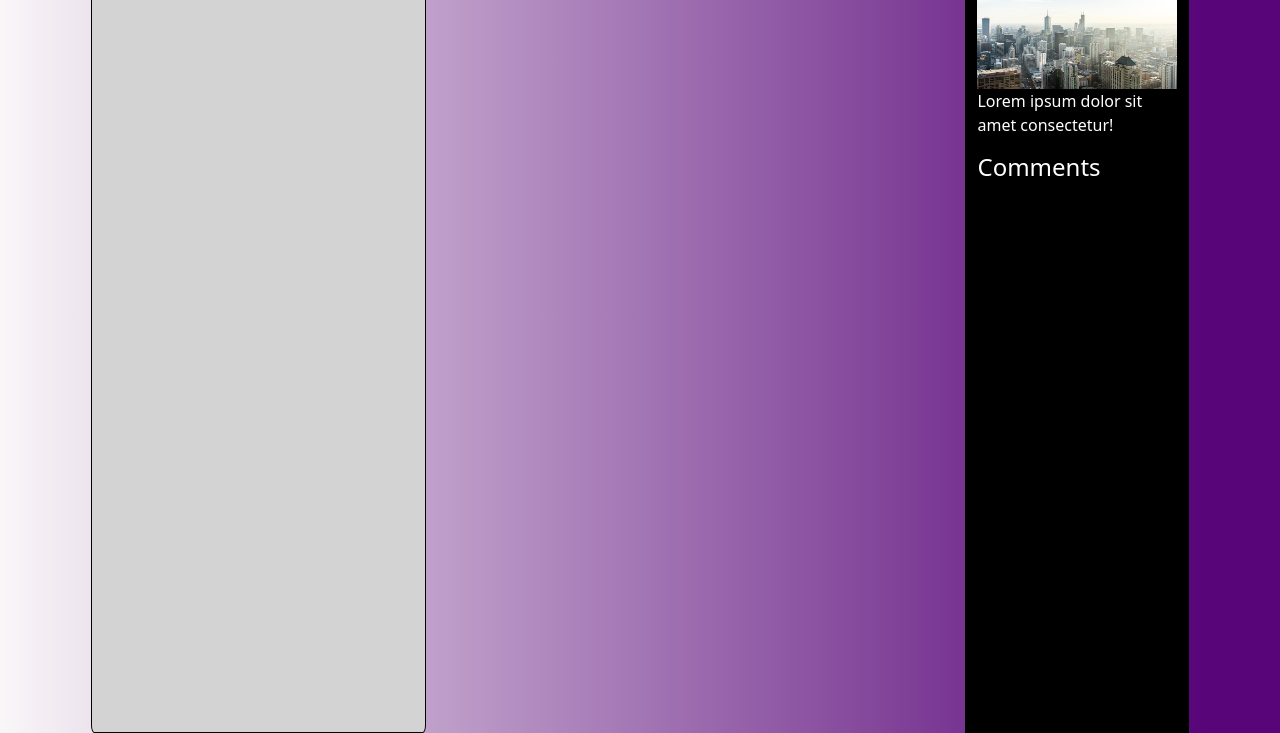
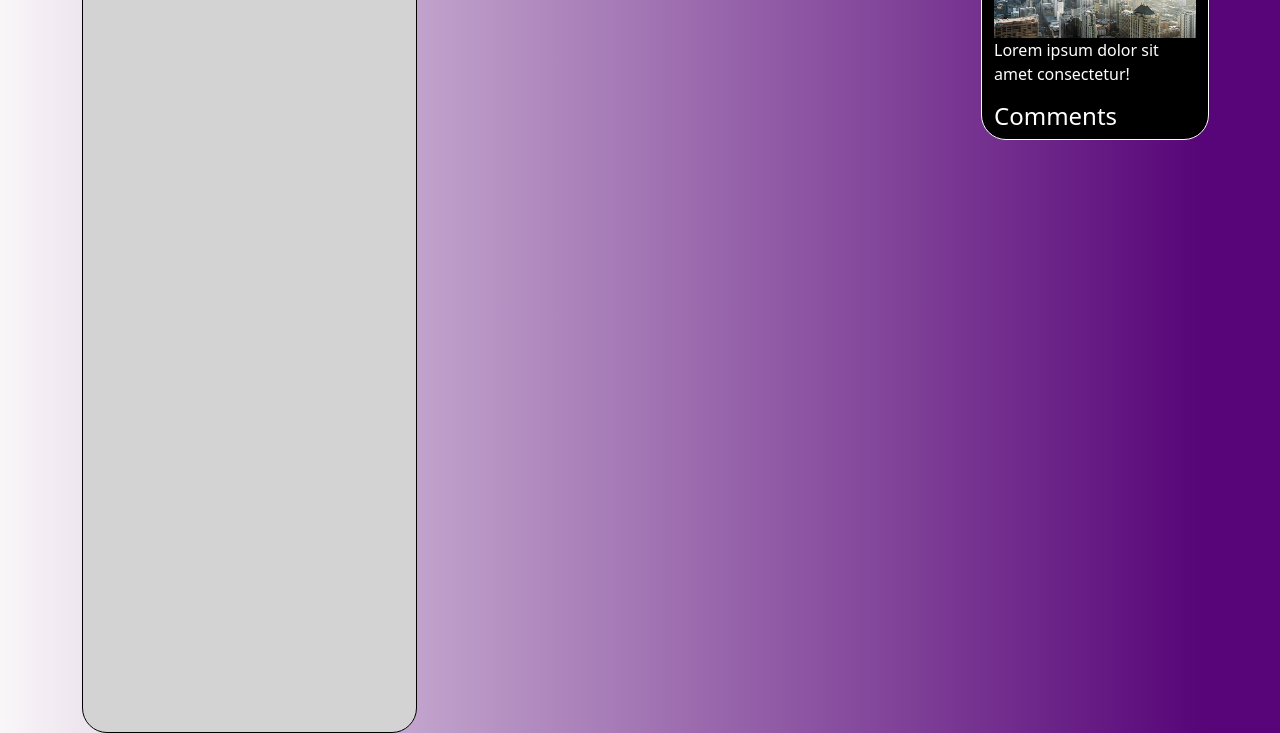
Before and after one commit to LicheriClaudio/ProjectGruppoBWK2, a website: page client/MyPage.html in a window 1280 px wide. Shown: the part 195-928 px from the top of the page. Drawn offline with Linux system fonts and the light colour scheme; no server answers.

Commit message:
Update craig

```diff
--- a/client/MyPage.html
+++ b/client/MyPage.html
@@ -88,12 +88,12 @@
         </div>
 
         <div id="myPagePosts" class="container">
-          <h1>Feed</h1>
+          <h1>Whats happenig?</h1>
 
         </div>
 
         <div id="myPageComments" class="container">
-          <h1>My Posts</h1>
+          <h1>Recent Posts</h1>
           <img src="/img/chicago.jpg">
           <p>Lorem ipsum dolor sit amet consectetur!</p>
 
--- a/client/sass/style.scss
+++ b/client/sass/style.scss
@@ -66,14 +66,18 @@ a {
   height:800px;
   background-color: lightgrey;
   border: 1px solid black;
-  border-radius: 1%;
+  border-radius: 25px;
 }
 
 #myPageComments {
-
+  position: absolute;
+  top: -100px;
+  right:1px;
   width: 20%;
   background-color: black;
   color: white;
+  border: 1px solid white;
+  border-radius: 25px;
 
   div{
     padding: 10%;
@@ -81,6 +85,7 @@ a {
     border: 1px solid black;
     background-color: lightgray;
     color: rgb(34, 34, 55);
+    border-radius: 25px;
 
     h3 {
       font-size: 1rem;;
@@ -96,7 +101,8 @@ a {
 
 #myPagePosts {
 
-  width: 45%;
+  width: 50%;
+  margin-right: 20%;
 
   div{
     margin-top: 5%;
@@ -104,6 +110,7 @@ a {
     border: 1px solid black;
     background-color: azure;
     color: rgb(68, 28, 92);
+    border-radius: 25px;
   }
 
 
@@ -132,5 +139,5 @@ a {
 
 #myPageComments img{
   height:100px;
-  width: 200px;
+  width: 100%;
 }
```
Also changed, not shown: client/sass/style.css, 1 other file.
